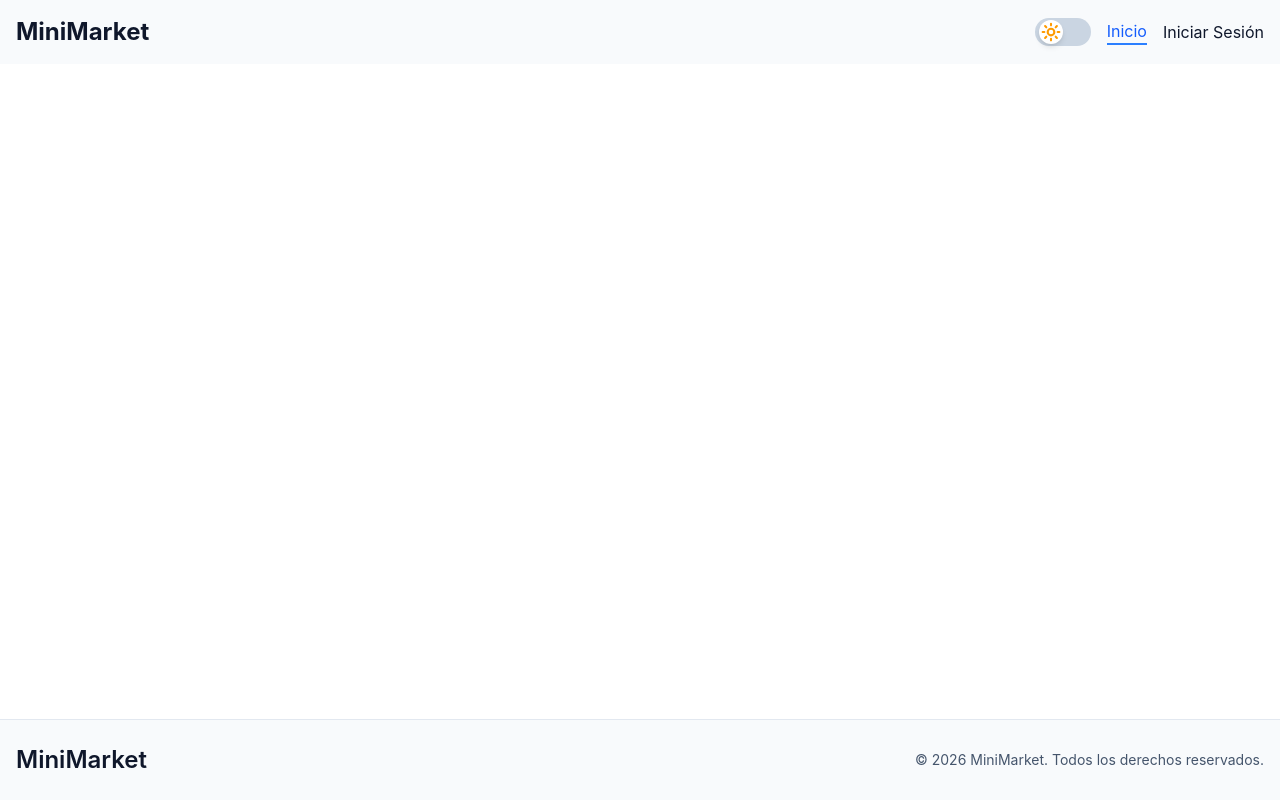
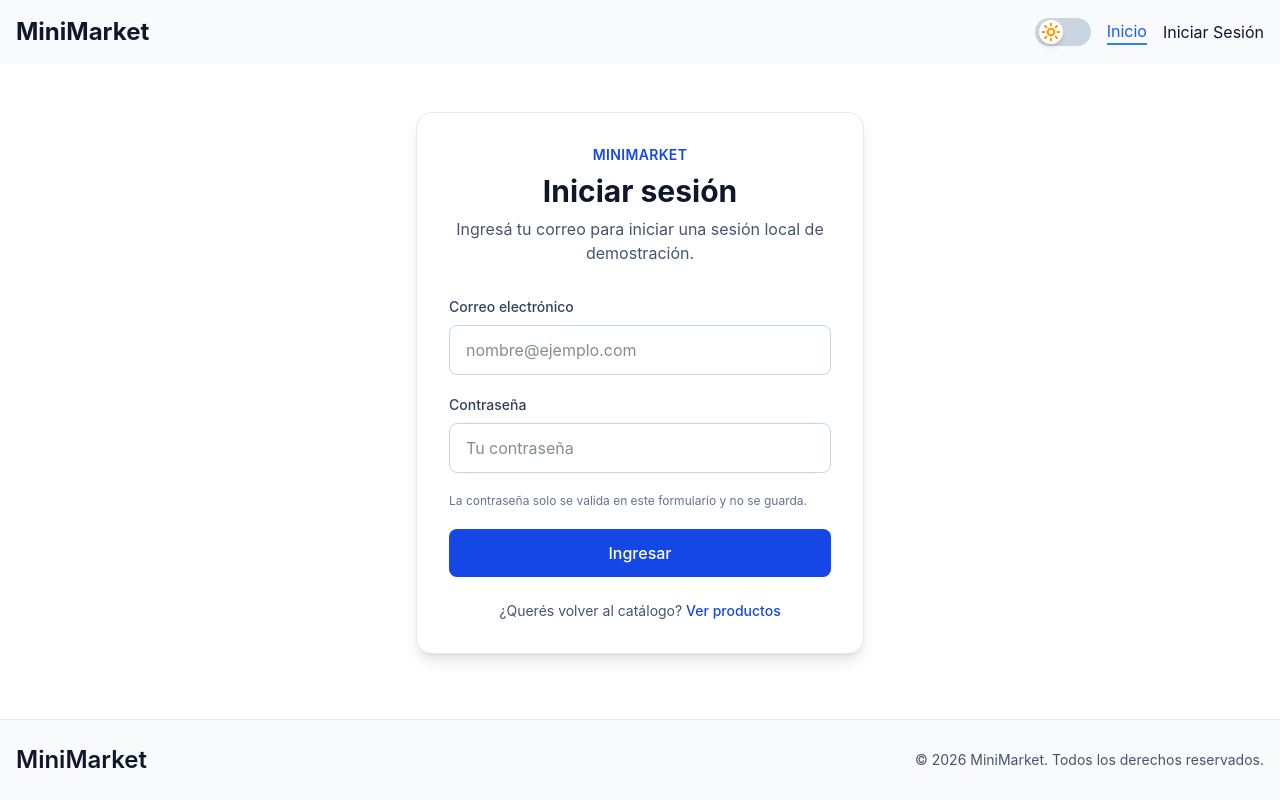
Before and after one commit to Juliancito1/ProductosReact-c12, a React (Vite) app: page /login in a window 1280 px wide. Built offline with nearby package versions, Linux system fonts and the light colour scheme.

Commit message:
Se realizo el login junto con el context de la misma

```diff
--- a/package.json
+++ b/package.json
@@ -14,6 +14,7 @@
     "axios": "^1.21.0",
     "react": "^19.3.1",
     "react-dom": "^19.3.1",
+    "react-hook-form": "^7.91.0",
     "react-router": "^8.5.0",
     "tailwindcss": "^4.3.3"
   },
--- a/src/App.tsx
+++ b/src/App.tsx
@@ -3,6 +3,7 @@ import { Home } from "./pages/Home";
 import { Navbar } from "./components/Navbar";
 import { Footer } from "./components/Footer";
 import { DetailProduct } from "./pages/DetailProduct";
+import { Login } from "./pages/Login";
 
 function App() {
   return (
@@ -13,6 +14,7 @@ function App() {
           <Routes>
             <Route path="/" element={<Home />} />
             <Route path="/productos/:id" element={<DetailProduct />} />
+            <Route path="/login" element={<Login />} />
           </Routes>
         </main>
         <Footer />
--- a/src/components/Navbar.tsx
+++ b/src/components/Navbar.tsx
@@ -1,10 +1,12 @@
 import { useContext, useState } from "react";
 import { NavLink } from "react-router";
 import { ThemeContext } from "../context/ThemeContext";
+import { AuthContext } from "../context/AuthContext";
 
 export const Navbar = () => {
   const [isMenuOpen, setIsMenuOpen] = useState(false);
   const themeContext = useContext(ThemeContext);
+  const auth = useContext(AuthContext);
 
   return (
     <header className="bg-slate-50">
@@ -98,13 +100,31 @@ export const Navbar = () => {
           >
             Inicio
           </NavLink>
+          {auth?.user ? (
+            <>
+              <span className="max-w-48 truncate text-sm text-slate-600 dark:text-slate-300">
+                Hola "{auth.user.name}"
+              </span>
+              <button
+                type="button"
+                className="w-max text-slate-700 hover:text-blue-600 dark:text-slate-200"
+                onClick={() => {
+                  auth.logout();
+                  setIsMenuOpen(false);
+                }}
+              >
+                Cerrar sesión
+              </button>
+            </>
+          ) : (
             <NavLink
-            className="hover:border-b-2 w-max border-btransparent hover:border-b-blue-500 hover:text-blue-600"
+              className="w-max border-b-transparent hover:border-b-2 hover:border-b-blue-500 hover:text-blue-600"
               to="/login"
               onClick={() => setIsMenuOpen(false)}
             >
               Iniciar Sesión
             </NavLink>
+          )}
         </div>
       </nav>
     </header>
--- /dev/null
+++ b/src/context/AuthContext.tsx
@@ -0,0 +1,30 @@
+import { createContext, useContext } from "react";
+
+// Estructura del usuario
+export interface User {
+  id: number;
+  name: string;
+  email: string;
+}
+
+// Interfaz para el contexto
+export interface AuthContextType {
+  user: User | null;
+  isAuthenticated: boolean;
+  login: (userData: User) => void;
+  logout: () => void;
+}
+
+// Creación del contexto
+export const AuthContext = createContext<AuthContextType | undefined>(
+  undefined,
+);
+
+// Hook personalizado para consumir el contexto
+export const useAuth = () => {
+  const context = useContext(AuthContext);
+  if (!context) {
+    throw new Error("useAuth debe ser utilizado dentro de un AuthProvider");
+  }
+  return context;
+};
--- /dev/null
+++ b/src/context/AuthProvider.tsx
@@ -0,0 +1,43 @@
+import { useState, useEffect, type ReactNode } from "react";
+import { AuthContext, type User } from "./AuthContext"; // Ajusta la ruta de importación
+
+interface AuthProviderProps {
+  children: ReactNode;
+}
+
+export const AuthProvider = ({ children }: AuthProviderProps) => {
+  const [user, setUser] = useState<User | null>(null);
+
+  // Cargar usuario desde localStorage al montar el componente
+  useEffect(() => {
+    const storedUser = localStorage.getItem("auth_user");
+    if (storedUser) {
+      try {
+        setUser(JSON.parse(storedUser));
+      } catch (error) {
+        console.error("Error al parsear el usuario de localStorage", error);
+        localStorage.removeItem("auth_user");
+      }
+    }
+  }, []);
+
+  // Función para iniciar sesión
+  const login = (userData: User) => {
+    setUser(userData);
+    localStorage.setItem("auth_user", JSON.stringify(userData));
+  };
+
+  // Función para cerrar sesión
+  const logout = () => {
+    setUser(null);
+    localStorage.removeItem("auth_user");
+  };
+
+  const isAuthenticated = !!user;
+
+  return (
+    <AuthContext.Provider value={{ user, isAuthenticated, login, logout }}>
+      {children}
+    </AuthContext.Provider>
+  );
+};
--- a/src/main.tsx
+++ b/src/main.tsx
@@ -3,11 +3,14 @@ import { createRoot } from "react-dom/client";
 import "./index.css";
 import App from "./App.tsx";
 import { ThemeProvider } from "./context/ThemeProvider.tsx";
+import { AuthProvider } from "./context/AuthProvider.tsx";
 
 createRoot(document.getElementById("root")!).render(
   <StrictMode>
     <ThemeProvider>
-      <App />
+      <AuthProvider>
+        <App />
+      </AuthProvider>
     </ThemeProvider>
   </StrictMode>,
 );
--- /dev/null
+++ b/src/pages/Login.tsx
@@ -0,0 +1,144 @@
+import { useContext, useState } from "react";
+import { useForm } from "react-hook-form";
+import { Link, useNavigate } from "react-router";
+import { AuthContext } from "../context/AuthContext";
+
+interface LoginFormValues {
+  email: string;
+  password: string;
+}
+
+export const Login = () => {
+  const [isSubmitting, setIsSubmitting] = useState(false);
+  const {
+    register,
+    handleSubmit,
+    formState: { errors },
+  } = useForm<LoginFormValues>({
+    defaultValues: { email: "", password: "" },
+  });
+
+  const authContext = useContext(AuthContext);
+
+  const navigate = useNavigate();
+
+  const submitLogin = (data: LoginFormValues) => {
+    console.log(data);
+    setIsSubmitting(true);
+    navigate("/");
+    setIsSubmitting(false);
+    authContext?.login({
+      id: 1,
+      name: "Julian",
+      email: data.email,
+    });
+  };
+
+  return (
+    <section className="flex min-h-full items-center justify-center px-4 py-12">
+      <div className="w-full max-w-md rounded-2xl border border-slate-200 bg-white p-6 shadow-lg sm:p-8 dark:border-slate-700 dark:bg-slate-900">
+        <div className="mb-8 text-center">
+          <p className="mb-2 text-sm font-semibold uppercase tracking-wide text-blue-700 dark:text-blue-400">
+            MiniMarket
+          </p>
+          <h1 className="text-3xl font-bold text-slate-900 dark:text-white">
+            Iniciar sesión
+          </h1>
+          <p className="mt-2 text-slate-600 dark:text-slate-300">
+            Ingresá tu correo para iniciar una sesión local de demostración.
+          </p>
+        </div>
+
+        <form
+          className="space-y-5"
+          onSubmit={handleSubmit(submitLogin)}
+          noValidate
+        >
+          <div>
+            <label
+              htmlFor="email"
+              className="mb-2 block text-sm font-medium text-slate-700 dark:text-slate-200"
+            >
+              Correo electrónico
+            </label>
+            <input
+              id="email"
+              type="email"
+              autoComplete="email"
+              className="w-full rounded-lg border border-slate-300 bg-white px-4 py-3 text-slate-900 outline-none transition focus:border-blue-600 focus:ring-2 focus:ring-blue-200 dark:border-slate-600 dark:bg-slate-800 dark:text-white dark:focus:border-blue-400 dark:focus:ring-blue-900"
+              placeholder="nombre@ejemplo.com"
+              {...register("email", {
+                required: "El correo electrónico es obligatorio.",
+                pattern: {
+                  value: /^[^\s@]+@[^\s@]+\.[^\s@]+$/,
+                  message: "Ingresá un correo electrónico válido.",
+                },
+              })}
+            />
+            {errors?.email && (
+              <p
+                id="email-error"
+                className="mt-1 text-sm text-red-600 dark:text-red-400"
+              >
+                {errors?.email.message}
+              </p>
+            )}
+          </div>
+
+          <div>
+            <label
+              htmlFor="password"
+              className="mb-2 block text-sm font-medium text-slate-700 dark:text-slate-200"
+            >
+              Contraseña
+            </label>
+            <input
+              id="password"
+              type="password"
+              autoComplete="current-password"
+              className="w-full rounded-lg border border-slate-300 bg-white px-4 py-3 text-slate-900 outline-none transition focus:border-blue-600 focus:ring-2 focus:ring-blue-200 dark:border-slate-600 dark:bg-slate-800 dark:text-white dark:focus:border-blue-400 dark:focus:ring-blue-900"
+              placeholder="Tu contraseña"
+              {...register("password", {
+                required: "La contraseña es obligatoria.",
+                minLength: {
+                  value: 6,
+                  message: "La contraseña debe tener al menos 6 caracteres.",
+                },
+              })}
+            />
+            {errors?.password && (
+              <p
+                id="password-error"
+                className="mt-1 text-sm text-red-600 dark:text-red-400"
+              >
+                {errors?.password.message}
+              </p>
+            )}
+          </div>
+
+          <p className="text-xs text-slate-500 dark:text-slate-400">
+            La contraseña solo se valida en este formulario y no se guarda.
+          </p>
+
+          <button
+            type="submit"
+            disabled={isSubmitting}
+            className="w-full rounded-lg bg-blue-700 px-5 py-3 font-medium text-white transition hover:bg-blue-800 focus:outline-none focus:ring-4 focus:ring-blue-300 disabled:cursor-not-allowed disabled:opacity-60 dark:bg-blue-600 dark:hover:bg-blue-700 dark:focus:ring-blue-900"
+          >
+            {isSubmitting ? "Ingresando..." : "Ingresar"}
+          </button>
+        </form>
+
+        <p className="mt-6 text-center text-sm text-slate-600 dark:text-slate-300">
+          ¿Querés volver al catálogo?{" "}
+          <Link
+            to="/"
+            className="font-medium text-blue-700 hover:underline dark:text-blue-400"
+          >
+            Ver productos
+          </Link>
+        </p>
+      </div>
+    </section>
+  );
+};
```
Also changed, not shown: 1 other file (tests, documents, lock files or other folders). Lines whose indentation alone changed are shown as unchanged.
